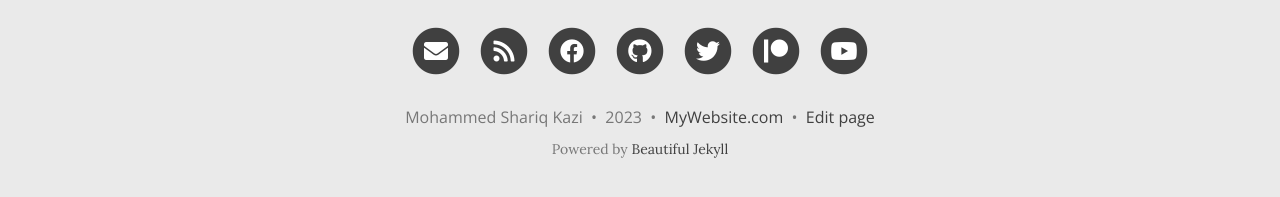
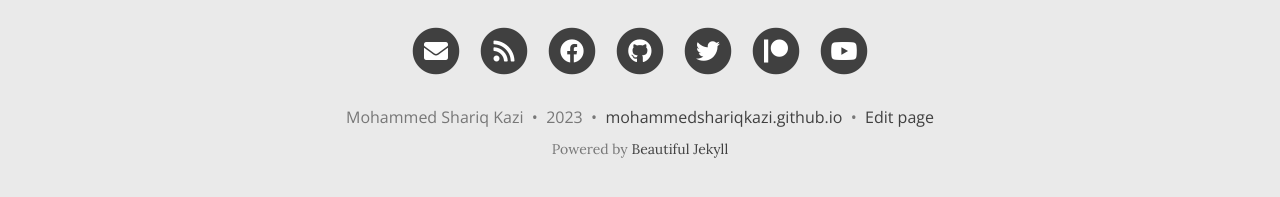
Before and after one commit to mohammedshariqkazi/mohammedshariqkazi.github.io, a Jekyll site: the page built from index.html, in a window 1280 px wide and 1318 px high. Shown: the part 1108-1305 px from the top of the window. Built offline with Jekyll 4.4.1, drawn with Linux system fonts in a browser that asks for light colours; nearby versions of some CDN libraries; the list of posts is cut into pages by our own code; comment, search, counter and statistics services are not loaded; part of the change alters nothing that is shown.

Commit message:
update site

```diff
--- a/_config.yml
+++ b/_config.yml
@@ -50,13 +50,13 @@ round-avatar: true
 # You can change the order that they show up on the page by changing the order here.
 # Uncomment the links you want to show and add your information to each one.
 social-network-links:
-  email: "someone@example.com"
+  email: "shariq.kazi@hotmail.com"
   rss: true  # remove this line if you don't want to show an RSS link at the bottom
-  facebook: deanattali
-  github: daattali
-  twitter: daattali
-  patreon: DeanAttali
-  youtube: c/daattali
+  facebook: ishariqkazi
+  github: mohammedshariqkazi
+  twitter: shariqkazi
+  patreon: ShariqKazi
+  youtube: c/shariqkazi
 #  medium: yourname
 #  reddit: yourname
 #  linkedin: daattali
@@ -96,7 +96,7 @@ share-links-active:
 
 # How to display the link to your website in the footer
 # Remove this if you don't want a link in the footer
-url-pretty: "MyWebsite.com"
+url-pretty: "mohammedshariqkazi.github.io"
 
 # Excerpt word length - Truncate the excerpt of each post on the feed page to the specified number of words
 excerpt_length: 50
```
